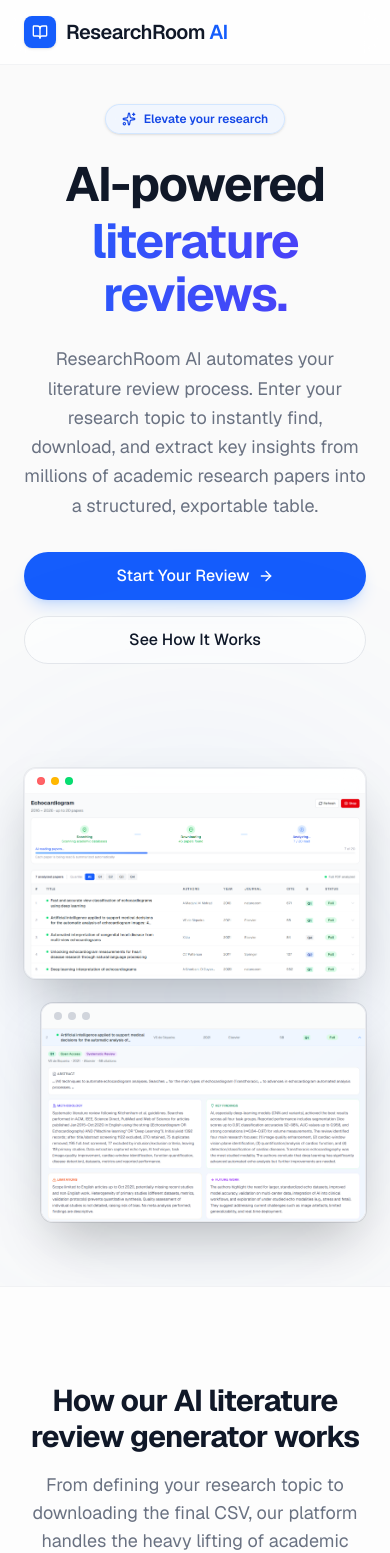
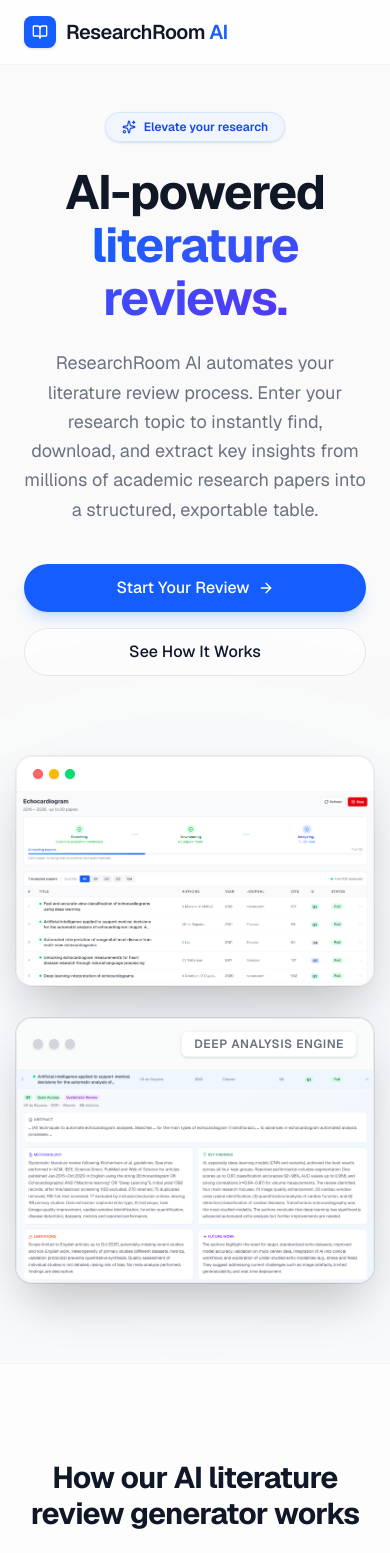
Before and after one commit to dev-fuadhasan/ailiterature, a Next.js app: page / in a window 390 px wide. Shown: the top 1553 px of the page. Built offline with nearby package versions, Linux system fonts and the light colour scheme; no server answers.

Commit message:
design: refactor hero entirely to centered stack layout for 100% screenshot readability and perfect responsive scaling

```diff
--- a/src/app/page.tsx
+++ b/src/app/page.tsx
@@ -15,7 +15,8 @@ import {
   Globe,
   LayoutDashboard,
   Sparkles,
-  ChevronRight
+  ChevronRight,
+  ArrowDown
 } from "lucide-react";
 
 export default async function LandingPage() {
@@ -45,31 +46,26 @@ export default async function LandingPage() {
         </div>
       </nav>
 
-      {/* Hero */}
-      <section className="relative pt-24 pb-16 md:pt-28 md:pb-24 overflow-hidden">
+      {/* Hero: Masterclass Centered Layout */}
+      <section className="relative pt-28 pb-20 md:pt-36 md:pb-24 overflow-hidden">
         {/* Sleek background decoration */}
         <div className="absolute inset-0 -z-10 bg-[linear-gradient(to_right,#80808012_1px,transparent_1px),linear-gradient(to_bottom,#80808012_1px,transparent_1px)] bg-[size:24px_24px]"></div>
         <div className="absolute top-0 inset-x-0 flex justify-center -z-10 pointer-events-none opacity-50">
           <div className="w-[1000px] h-[500px] bg-blue-400/20 blur-[140px] rounded-full mix-blend-multiply"></div>
         </div>
 
-        {/* Changed max-w-7xl to max-w-6xl to perfectly align the left margin with the Navbar Logo */}
-        <div className="max-w-6xl mx-auto px-6">
-          <div className="flex flex-col lg:flex-row items-center gap-10 lg:gap-14">
-
-            {/* Left Column: Copy & CTA */}
-            <div className="flex-1 text-center lg:text-left pt-2 md:pt-4">
+        <div className="max-w-5xl mx-auto px-6 text-center">
           <Badge variant="secondary" className="mb-6 text-blue-700 bg-blue-50/80 hover:bg-blue-100 border border-blue-200/60 rounded-full px-4 py-1.5 shadow-sm transition-colors cursor-default backdrop-blur-sm">
             <Sparkles className="h-3.5 w-3.5 mr-2" /> Elevate your research
           </Badge>
-              <h1 className="text-5xl lg:text-6xl xl:text-7xl font-bold tracking-tight text-gray-900 mb-6 leading-[1.1]">
-                AI-powered <span className="block mt-1 text-transparent bg-clip-text bg-gradient-to-r from-blue-600 to-indigo-600">literature reviews.</span>
+          <h1 className="text-5xl md:text-6xl lg:text-7xl font-bold tracking-tight text-gray-900 mb-6 leading-[1.1]">
+            AI-powered <span className="text-transparent bg-clip-text bg-gradient-to-r from-blue-600 to-indigo-600">literature reviews.</span>
           </h1>
-              <p className="text-lg md:text-xl text-gray-500 mb-8 leading-relaxed max-w-xl mx-auto lg:mx-0">
+          <p className="text-lg md:text-xl text-gray-500 mb-10 leading-relaxed max-w-2xl mx-auto">
             ResearchRoom AI automates your literature review process. Enter your research topic to instantly find, download, and extract key insights from millions of academic research papers into a structured, exportable table.
           </p>
 
-              <div className="flex flex-col sm:flex-row items-center justify-center lg:justify-start gap-4">
+          <div className="flex flex-col sm:flex-row items-center justify-center gap-4">
             {isSignedIn ? (
               <Link href="/dashboard" className="w-full sm:w-auto">
                 <Button size="lg" className="w-full sm:w-auto rounded-full h-12 px-8 text-base shadow-lg shadow-blue-500/20 hover:shadow-xl hover:shadow-blue-500/30 transition-all gap-2">
@@ -93,19 +89,18 @@ export default async function LandingPage() {
           </div>
         </div>
 
-            {/* Right Column: Dynamic Diagonal Stack (PRO UX) */}
-            <div className="flex-[1.3] w-full relative mt-16 flex flex-col items-center lg:items-start group">
-              <div className="absolute top-1/2 left-1/2 -translate-x-1/2 -translate-y-1/2 w-[100%] h-[100%] bg-blue-500/10 blur-[130px] rounded-full pointer-events-none"></div>
+        {/* Product Screenshots - Centered Stack for max readability and zero overlap */}
+        <div className="mt-20 max-w-6xl mx-auto px-4 sm:px-6 relative">
+          <div className="absolute top-1/3 left-1/2 -translate-x-1/2 w-[80%] h-[50%] bg-blue-500/10 blur-[150px] rounded-full pointer-events-none"></div>
 
-              {/* This container bleeds off the right edge so the HD screenshots can remain physically massive and fully readable */}
-              <div className="relative w-full lg:w-[130%] xl:w-[140%] flex flex-col gap-6 md:gap-8 z-10 lg:-mr-32 xl:-mr-48">
+          <div className="flex flex-col relative z-10 items-center w-full">
 
-                {/* Main Image (Top & Left) - Content remains 100% visible */}
-                <div className="relative rounded-xl md:rounded-2xl border border-gray-200/60 bg-white/40 backdrop-blur-lg shadow-2xl xl:shadow-3xl overflow-hidden transform transition-all duration-700 hover:-translate-y-2 ring-1 ring-gray-900/5">
-                  <div className="flex items-center gap-1.5 md:gap-2 px-3 md:px-4 py-2 border-b border-gray-100/60 bg-white/80 backdrop-blur-md">
-                    <div className="w-2 h-2 md:w-2.5 md:h-2.5 rounded-full bg-red-400 border border-red-500/20"></div>
-                    <div className="w-2 h-2 md:w-2.5 md:h-2.5 rounded-full bg-amber-400 border border-amber-500/20"></div>
-                    <div className="w-2 h-2 md:w-2.5 md:h-2.5 rounded-full bg-green-400 border border-green-500/20"></div>
+            {/* Primary Dashboard Image */}
+            <div className="w-full rounded-2xl md:rounded-[2rem] border border-gray-200/60 bg-white/40 backdrop-blur-lg shadow-2xl overflow-hidden ring-1 ring-gray-900/5 transform transition-all duration-700 hover:-translate-y-2 hover:shadow-3xl">
+              <div className="flex items-center gap-1.5 md:gap-2 px-4 py-3 border-b border-gray-100/60 bg-white/80 backdrop-blur-md">
+                <div className="w-2.5 h-2.5 rounded-full bg-red-400 border border-red-500/20 shadow-sm"></div>
+                <div className="w-2.5 h-2.5 rounded-full bg-amber-400 border border-amber-500/20 shadow-sm"></div>
+                <div className="w-2.5 h-2.5 rounded-full bg-green-400 border border-green-500/20 shadow-sm"></div>
               </div>
               <Image
                 src="/img1.png"
@@ -119,12 +114,26 @@ export default async function LandingPage() {
               />
             </div>
 
-                {/* Second Image - Placed below with a slight upwards shift. Overlaps ONLY the bottom frame of Image 1! */}
-                <div className="relative w-[95%] md:w-[92%] self-end rounded-xl md:rounded-2xl border border-gray-200/80 bg-white/95 backdrop-blur-xl shadow-[0_25px_50px_-12px_rgba(0,0,0,0.25)] overflow-hidden z-20 transform transition-all duration-500 hover:-translate-y-2 ring-1 ring-gray-900/10 lg:-mt-16 xl:-mt-24">
-                  <div className="flex items-center gap-1.5 md:gap-2 px-3 md:px-4 py-2 border-b border-gray-100/80 bg-gray-50/80">
-                    <div className="w-2 h-2 md:w-2.5 md:h-2.5 rounded-full bg-gray-300"></div>
-                    <div className="w-2 h-2 md:w-2.5 md:h-2.5 rounded-full bg-gray-300"></div>
-                    <div className="w-2 h-2 md:w-2.5 md:h-2.5 rounded-full bg-gray-300"></div>
+            {/* Connecting Visual - Professional flow between the images */}
+            <div className="hidden md:flex flex-col items-center justify-center -mt-3 -mb-3 z-20">
+              <div className="w-1 h-14 bg-gradient-to-b from-blue-200 to-blue-500 shadow-sm"></div>
+              <div className="w-10 h-10 rounded-full bg-blue-600 text-white flex items-center justify-center shadow-lg border-4 border-white relative">
+                 <ArrowDown className="w-5 h-5"/>
+              </div>
+              <div className="w-1 h-14 bg-gradient-to-b from-blue-500 to-indigo-200 shadow-sm"></div>
+            </div>
+
+            {/* Secondary Analysis Image - Mobile margin top, Desktop connected by line */}
+            <div className="w-full md:w-[85%] mt-8 md:mt-0 rounded-2xl md:rounded-[2rem] border border-gray-200/80 bg-white/95 backdrop-blur-xl shadow-[0_25px_50px_-12px_rgba(0,0,0,0.25)] overflow-hidden ring-1 ring-gray-900/10 transform transition-all duration-500 hover:-translate-y-2 hover:shadow-[0_35px_60px_-15px_rgba(0,0,0,0.3)]">
+              <div className="flex items-center justify-between px-4 py-3 border-b border-gray-100/80 bg-gray-50/80">
+                <div className="flex items-center gap-1.5 md:gap-2">
+                  <div className="w-2.5 h-2.5 rounded-full bg-gray-300 shadow-sm"></div>
+                  <div className="w-2.5 h-2.5 rounded-full bg-gray-300 shadow-sm"></div>
+                  <div className="w-2.5 h-2.5 rounded-full bg-gray-300 shadow-sm"></div>
+                </div>
+                <div className="text-xs font-semibold text-gray-500 bg-white px-3 py-1 rounded-md shadow-sm border border-gray-100 uppercase tracking-wider">
+                  Deep Analysis Engine
+                </div>
               </div>
               <Image
                 src="/img2.png"
@@ -136,8 +145,6 @@ export default async function LandingPage() {
                 priority
                 unoptimized={true}
               />
-                </div>
-              </div>
             </div>
 
           </div>
```
Lines whose indentation alone changed are shown as unchanged.
